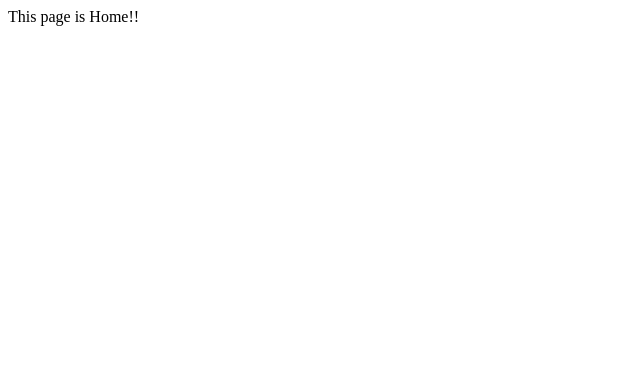
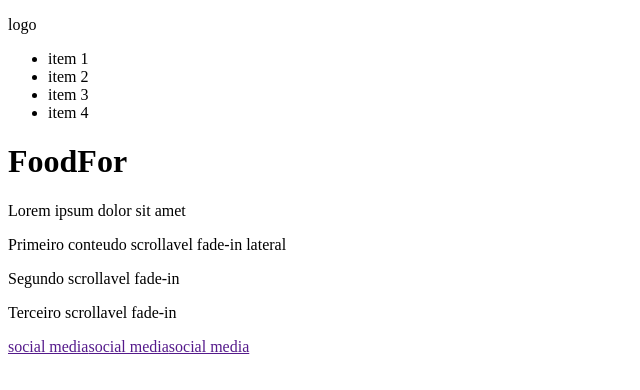
Before and after one commit to luizmo/foodfor, a React app: page / in a window 1280 px wide. Shown: the top 390 px of the page, without its empty margins (0-640 px from the left). Built offline with nearby package versions, Linux system fonts and the light colour scheme.

Commit message:
Skelleton home

```diff
--- a/src/pages/Home.js
+++ b/src/pages/Home.js
@@ -1,9 +1,48 @@
-import React, { Component } from 'react';
+import React, { Component, Fragment } from 'react';
 
 class Home extends Component{
     render(){
         return(
-            <div> This page is Home!! </div>
+            <Fragment>
+                <header>
+                    <p>logo</p>
+                    <nav>
+                      <ul>
+                        <li>item 1</li>
+                        <li>item 2</li>
+                        <li>item 3</li>
+                        <li>item 4</li>
+                      </ul>
+                    </nav>
+                </header>
+                <main>
+                   <div className="brand-wrapper">
+                       <h1>FoodFor</h1>
+                       <p>Lorem ipsum dolor sit amet</p>
+                    </div>
+                    <div class="content-wrapper">
+                        <div>
+                            <p>Primeiro conteudo scrollavel fade-in lateral</p>
+                        </div>
+                        <div>
+                            <p>Segundo scrollavel fade-in</p>
+                        </div>
+                        <div>
+                            <p>Terceiro scrollavel fade-in</p>
+                        </div>
+                    </div>
+                </main>
+                <footer>
+                    <div className="social-wrapper">
+                        <a href="">social media</a>
+                        <a href="">social media</a>
+                        <a href="">social media</a>
+                    </div>
+                    <div className="wrapper">
+
+                    </div>
+                </footer>
+            </Fragment>
         );
     }
 }
```
